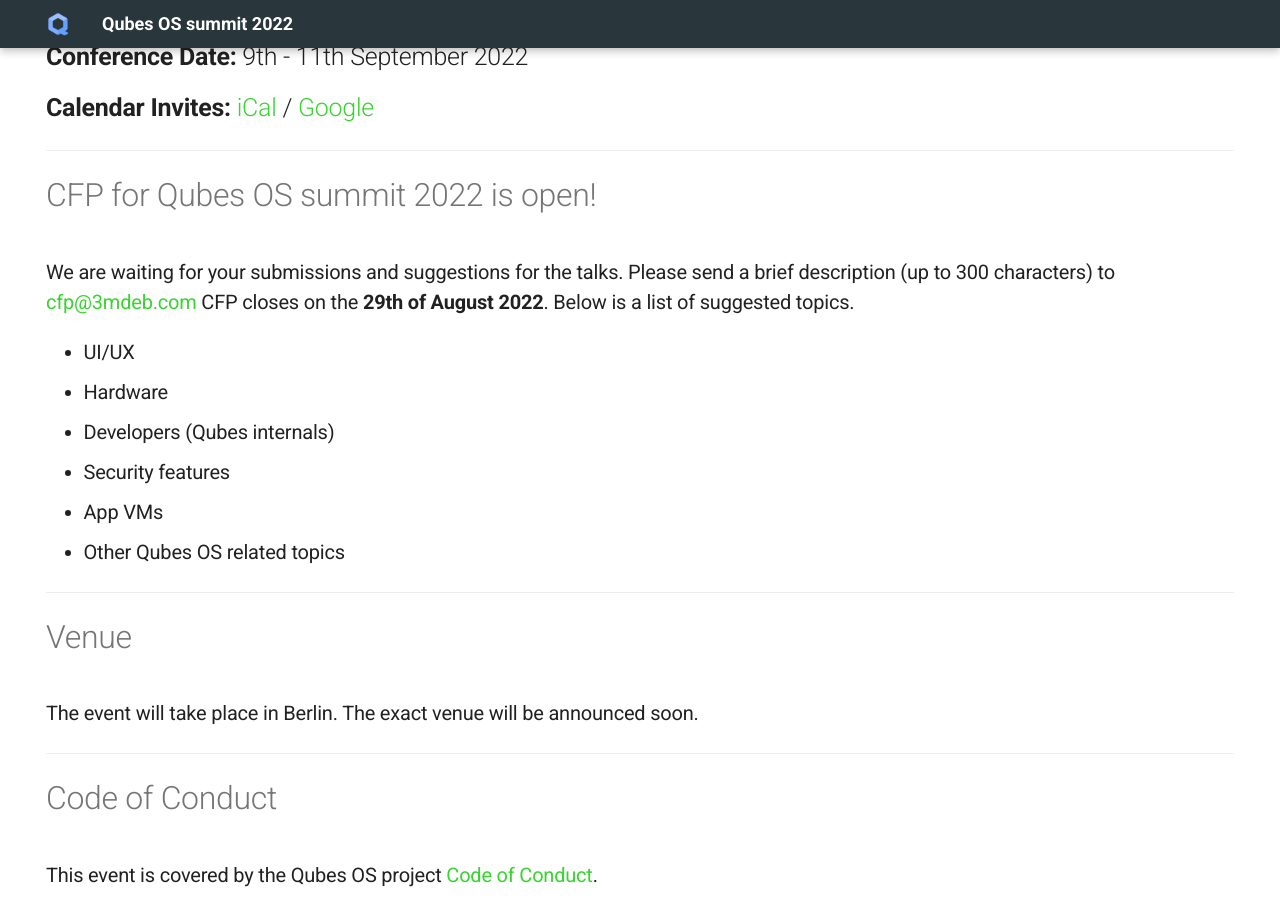
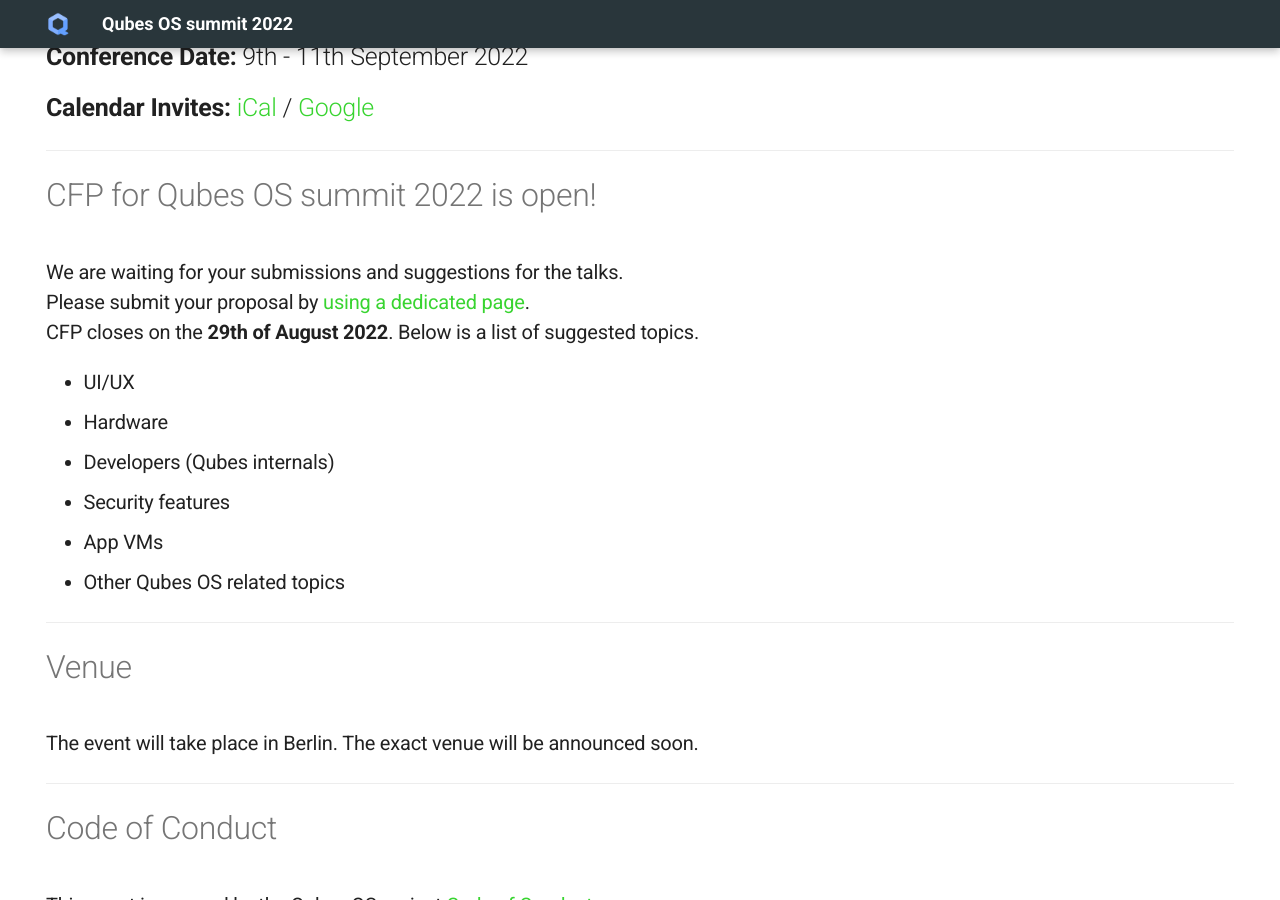
Before and after one commit to 3mdeb/3mdeb-QubesOS, an MkDocs documentation site: the page built from docs/index.md, in a window 1280 px wide and 900 px high, scrolled down 834 px. Built offline with MkDocs 1.6.1 and Material for MkDocs 9.7.7, drawn with Linux system fonts in a browser that asks for light colours.

Commit message:
index.md: update cfp info

```diff
--- a/docs/index.md
+++ b/docs/index.md
@@ -36,9 +36,9 @@
 </h1>
 
 <h3 align="left" style="margin-top: 0px;">
-We are waiting for your submissions and suggestions for the talks.
-Please send a brief description (up to 300 characters) to
-<a href="mailto:cfp@3mdeb.com?subject=Qubes OS summit 2022, Talk proposal: <Your talk title>">cfp@3mdeb.com</a>
+We are waiting for your submissions and suggestions for the talks.<br>
+Please submit your proposal by
+<a href="https://cfp.3mdeb.com/qubes-os-summit-2022/cfp">using a dedicated page</a>.<br>
 CFP closes on the <b>29th of August 2022</b>. Below is a list of suggested
 topics.
 </h3>
```
